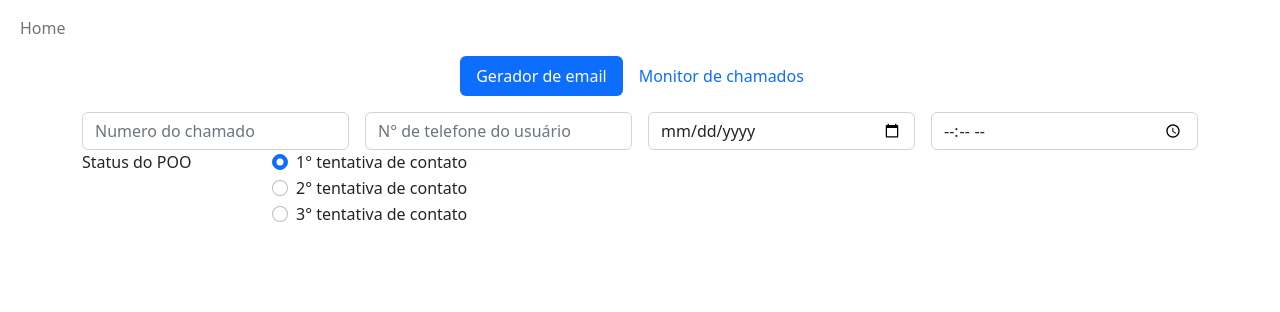
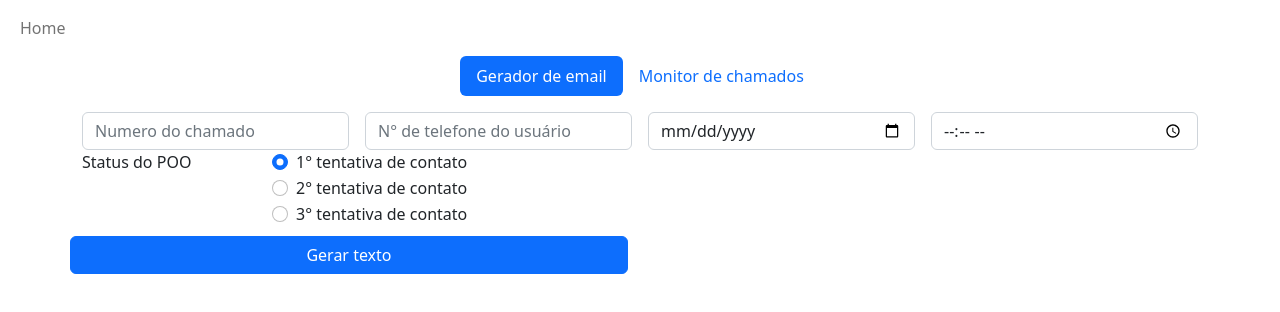
Before and after one commit to claudioneves1981/controledechamados, a plain HTML site: page index.html in a window 1280 px wide. Drawn offline with nearby package versions, Linux system fonts and the light colour scheme.

Commit message:
Teste em produção githubpages p2

```diff
--- a/index.html
+++ b/index.html
@@ -111,9 +111,9 @@
                                     </div>
                                 </div>
                                 <div class="row">
-                                <!--<input id="btn-gerartexto" type="button" class="col-6 ml-3 btn btn-primary" value="Gerar texto"></input>
-                                <input onclick="copiarTexto()" id="btn-copiartexto" type="button" class="col-6 btn btn-primary" value="Copiar texto"></input>
-                                </div>-->
+                                <input id="btn-gerartexto" type="button" class="col-6 ml-3 btn btn-primary" value="Gerar texto"></input>
+                                <!--<input onclick="copiarTexto()" id="btn-copiartexto" type="button" class="col-6 btn btn-primary" value="Copiar texto"></input>-->
+                                </div>
                         </form>
                         </fieldset>
                     </div>
```
